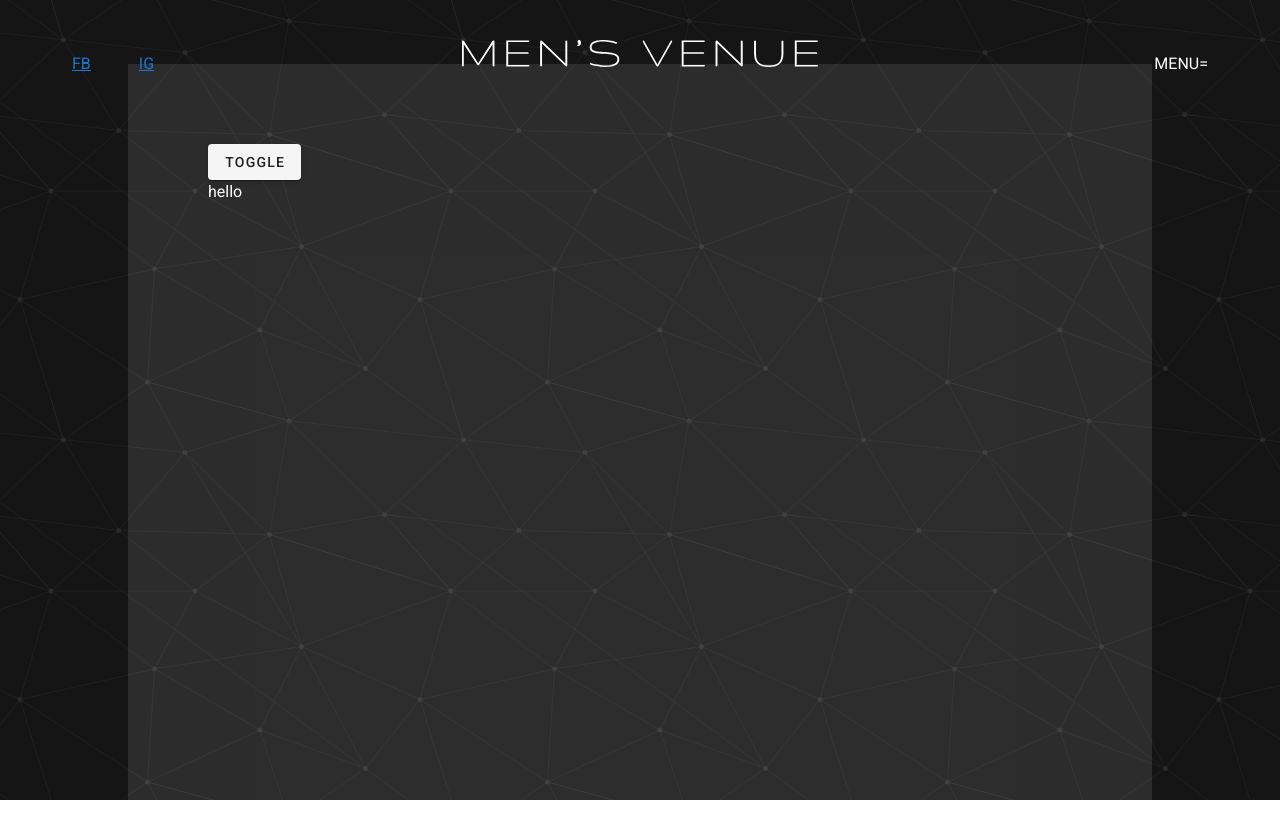
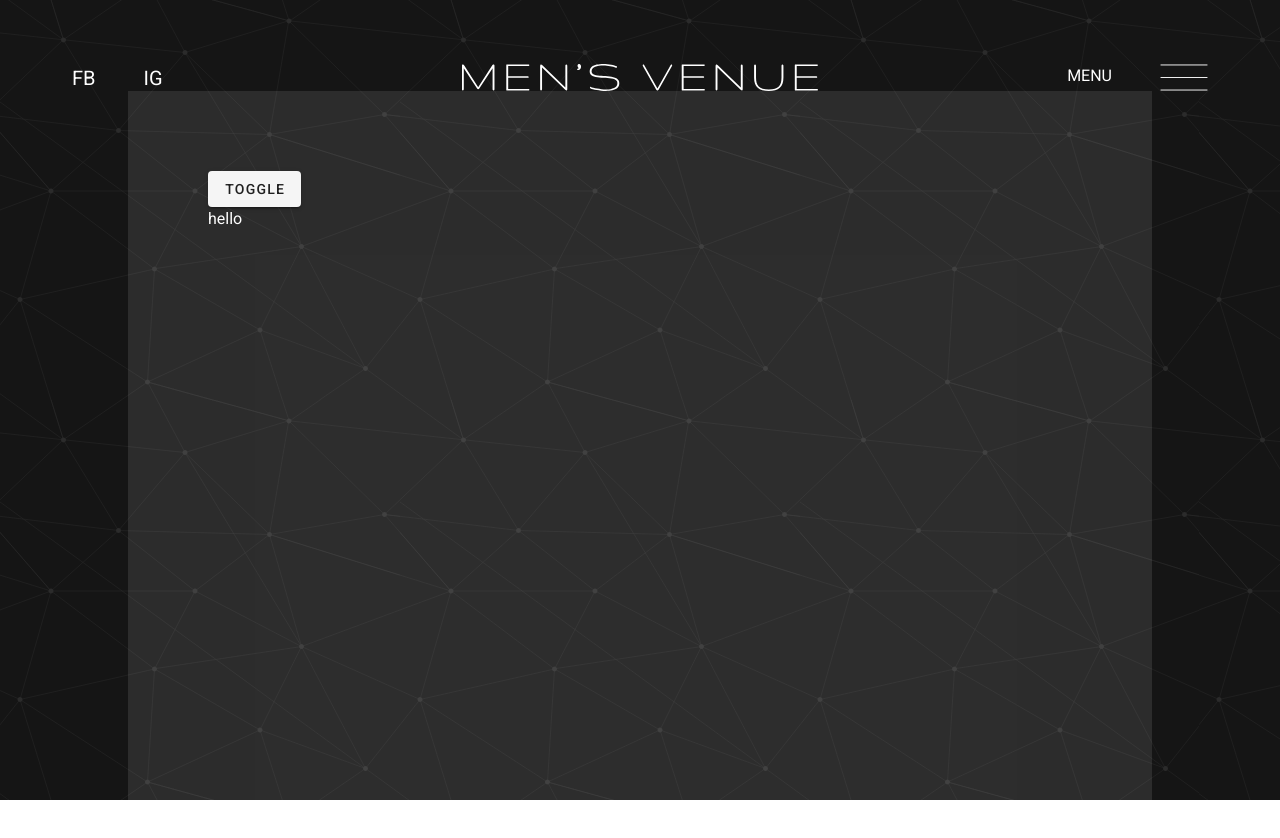
Before and after one commit to MatejDurana/Mensvenue, a Vue app: page / in a window 1280 px wide. Shown: the top 838 px of the page. Built offline with nearby package versions, Linux system fonts and the light colour scheme.

Commit message:
header done - poriesit ešte responzivitu

```diff
--- a/src/App.vue
+++ b/src/App.vue
@@ -2,8 +2,8 @@
   <v-app>
     <div class="main_background"></div>
     <LoadingScreen :isLoading="isLoading"></LoadingScreen>
-    <v-main v-if="isLoaded" class="content">
-      <Header :isLoaded="isLoaded"></Header>
+    <v-main v-if="!isLoading" class="content">
+      <Header></Header>
       <router-view />
     </v-main>
   </v-app>
@@ -13,22 +13,20 @@ import LoadingScreen from "@/components/LoadingScreen.vue";
 import Header from "@/components/Header.vue";
 export default {
   components: {
-      LoadingScreen,
-      Header
+    LoadingScreen,
+    Header,
   },
   data() {
-      return {
-        isLoading: true,
-        isLoaded: false,
-      };
+    return {
+      isLoading: true,
+    };
   },
   mounted() {
     setTimeout(() => {
       this.isLoading = false;
-      this.isLoaded = true;
     }, 1500);
-  }
-}
+  },
+};
 </script>
 <style lang="scss">
 .main_background {
--- a/src/components/Header.vue
+++ b/src/components/Header.vue
@@ -4,88 +4,100 @@
       <!--<router-link to="/">Home</router-link>
     <router-link to="/about">About</router-link>-->
       <transition name="socialsT">
-      <div v-if="this.isLoaded" class="socials">
-            <a href="http://">FB</a>
-            <a href="http://">IG</a>
+        <div
+          v-if="this.isLoaded"
+          class="socials hidden-xs-only"
+        >
+          <a href="http://" class="text-decoration-none"
+            ><caption>
+              FB
+            </caption></a
+          >
+          <a href="http://" class="text-decoration-none"
+            ><caption>
+              IG
+            </caption></a
+          >
         </div>
       </transition>
 
-      <div class="logo">
+      <div class="logo"></div>
+
+      <transition name="menuT">
+        <div
+          v-if="this.isLoaded"
+          class="menu d-flex align-content-center"
+          style="transition-delay: .5s"
+        >
+          <caption class="text-uppercase hidden-sm-and-down">
+            Menu
+          </caption>
+          <img src="../assets/svg/Hamburger.svg" />
         </div>
-      <div class="menu hidden-xs-only">
-          MENU=
+      </transition>
     </div>
   </div>
-</div>
-
 </template>
 <script>
 export default {
   name: "Header",
-  props:{
-    isLoaded: Boolean
-  },
   data() {
     return {
-      jano : true
-    }
+      isLoaded: false,
+    };
   },
-  created() {
-    console.log(this.isLoaded);
+  mounted() {
+    this.isLoaded = true;
   },
 };
 </script>
 
 <style scoped lang="scss">
-
+.menuT-enter {
+  transform: translateX(40rem);
+}
+.socialsT-enter {
+  transform: translateX(-40rem);
+}
+.menuT-enter-active,
 .socialsT-enter-active {
-  animation: bounce-in 5s;
-}
-.socialsT-leave-active {
-  animation: bounce-in 5s reverse;
-}
-@keyframes bounce-in {
-  0% {
-    transform: scale(0);
-  }
-  50% {
-    transform: scale(1.5);
-  }
-  100% {
-    transform: scale(1);
-  }
+  transition: transform 1s ease-in-out;
 }
 
 $header-height: 1.7rem;
-#header_div{
+#header_div {
   position: relative;
 }
-#nav{
+#nav {
   position: relative;
   display: flex;
   justify-content: space-between;
   margin: 0 4.5rem;
-    padding-top: 4rem;
+  margin-top: 4rem;
   height: $header-height;
   align-items: center;
-    .socials{
+  .socials {
     position: relative;
-        flex-grow: 1;
     display: flex;
-        a:first-child{
+    a:first-child {
       margin-right: 3rem;
     }
+    caption {
+      font-size: 1.25rem;
     }
-    .logo{
-        flex-grow: 3;
+  }
+  .logo {
     position: relative;
-        height: auto;
   }
-    .menu{
+  .menu {
     position: relative;
-      flex-grow: 1;
-      float: right;
-      text-align: right;
+    caption {
+      font-size: 1rem;
+      margin-right: 3rem;
+    }
+    img {
+      max-width: 3rem;
+    }
   }
 }
 </style>
--- a/src/components/LoadingScreen.vue
+++ b/src/components/LoadingScreen.vue
@@ -19,11 +19,10 @@ export default {
   height: 100vh;
   width: 100vw;
   text-align: center;
-  line-height: 100%;
 }
 .img {
   position: absolute;
-  top: 5%;
+  top: 4rem;
   transform: translate(-50%);
   height: 1.7rem;
   &:not(.active){
@@ -32,7 +31,7 @@ export default {
   }
   &.active{
   animation-name: logo_animation;
-  animation-duration: 2s;
+  animation-duration: 1s;
   transform: translate(-50%);
   }
 }
@@ -42,7 +41,7 @@ export default {
     height: 5rem;
   }
   100% {
-    top: 5%;
+    top: 4rem;
     height: 1.7rem;
   }
 }
```
Also changed, not shown: 1 other file (tests, documents, lock files or other folders). Lines whose indentation alone changed are shown as unchanged.
